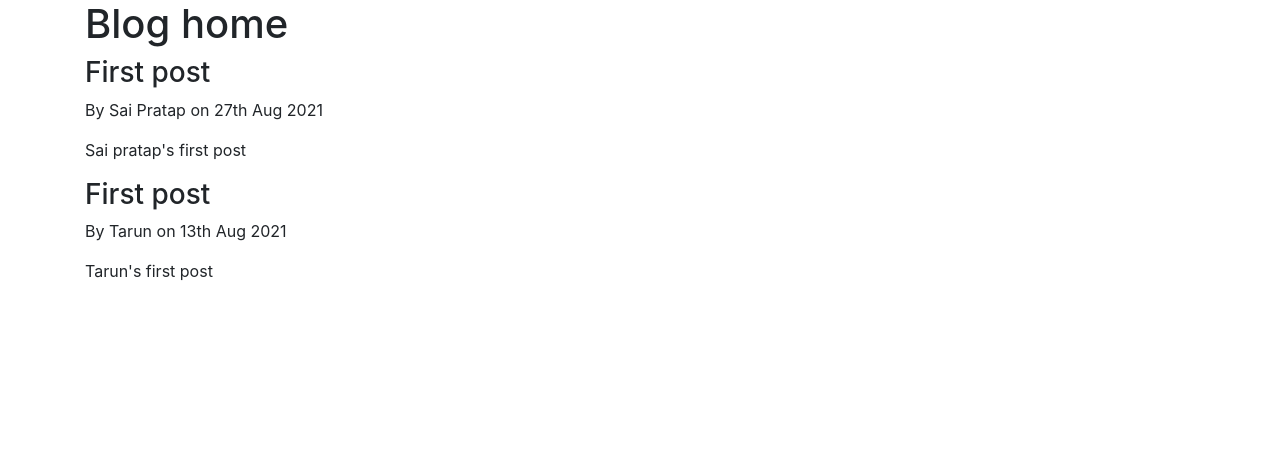
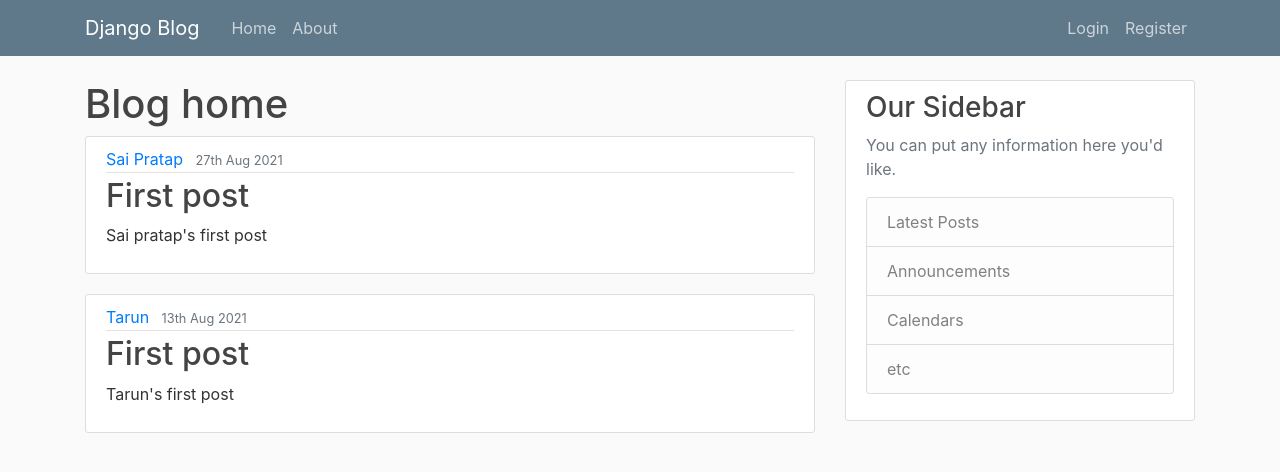
Before and after one commit to saipratap99/blog-django, a Django app: page / in a window 1280 px wide. Shown: the top 472 px of the page. Run offline with Django 3.2, Linux system fonts and the light colour scheme; some libraries are stand-ins or nearby versions.

Commit message:
Added templates and added static files like css

```diff
--- /dev/null
+++ b/blog_app/static/blog_app/main.css
@@ -0,0 +1,89 @@
+body {
+  background: #fafafa;
+  color: #333333;
+  margin-top: 5rem;
+}
+
+h1,
+h2,
+h3,
+h4,
+h5,
+h6 {
+  color: #444444;
+}
+
+ul {
+  margin: 0;
+}
+
+.bg-steel {
+  background-color: #5f788a;
+}
+
+.site-header .navbar-nav .nav-link {
+  color: #cbd5db;
+}
+
+.site-header .navbar-nav .nav-link:hover {
+  color: #ffffff;
+}
+
+.site-header .navbar-nav .nav-link.active {
+  font-weight: 500;
+}
+
+.content-section {
+  background: #ffffff;
+  padding: 10px 20px;
+  border: 1px solid #dddddd;
+  border-radius: 3px;
+  margin-bottom: 20px;
+}
+
+.article-title {
+  color: #444444;
+}
+
+a.article-title:hover {
+  color: #428bca;
+  text-decoration: none;
+}
+
+.article-content {
+  white-space: pre-line;
+}
+
+.article-img {
+  height: 65px;
+  width: 65px;
+  margin-right: 16px;
+}
+
+.article-metadata {
+  padding-bottom: 1px;
+  margin-bottom: 4px;
+  border-bottom: 1px solid #e3e3e3;
+}
+
+.article-metadata a:hover {
+  color: #333;
+  text-decoration: none;
+}
+
+.article-svg {
+  width: 25px;
+  height: 25px;
+  vertical-align: middle;
+}
+
+.account-img {
+  height: 125px;
+  width: 125px;
+  margin-right: 20px;
+  margin-bottom: 16px;
+}
+
+.account-heading {
+  font-size: 2.5rem;
+}
--- a/blog_app/templates/blog_app/base.html
+++ b/blog_app/templates/blog_app/base.html
@@ -1,3 +1,4 @@
+{% load static %}
 <!DOCTYPE html>
 <html lang="en">
 <head>
@@ -5,6 +6,7 @@
   <meta name="viewport" content="width=device-width, initial-scale=1, shrink-to-fit=no">
   <!-- Bootstrap css -->
   <link rel="stylesheet" href="https://stackpath.bootstrapcdn.com/bootstrap/4.3.1/css/bootstrap.min.css" integrity="sha384-ggOyR0iXCbMQv3Xipma34MD+dH/1fQ784/j6cY/iJTQUOhcWr7x9JvoRxT2MZw1T" crossorigin="anonymous">
+  <link rel="stylesheet" href="{% static 'blog_app/main.css' %}">
   {% if title %}
     <title>Django Blog - {{ title }}</title>
   {% else %}
@@ -12,9 +14,47 @@
   {% endif %}
 </head>
 <body>
-  <div class="container">
-    {% block content %}{% endblock %}
-  </div>
+  <header class="site-header">
+  <nav class="navbar navbar-expand-md navbar-dark bg-steel fixed-top">
+    <div class="container">
+      <a class="navbar-brand mr-4" href="/">Django Blog</a>
+      <button class="navbar-toggler" type="button" data-toggle="collapse" data-target="#navbarToggle" aria-controls="navbarToggle" aria-expanded="false" aria-label="Toggle navigation">
+      <span class="navbar-toggler-icon"></span>
+      </button>
+      <div class="collapse navbar-collapse" id="navbarToggle">
+        <div class="navbar-nav mr-auto">
+          <a class="nav-item nav-link" href="{% url 'blog-home' %}">Home</a>
+          <a class="nav-item nav-link" href="{% url 'blog-about' %}">About</a>
+        </div>
+        <!-- Navbar Right Side -->
+        <div class="navbar-nav">
+          <a class="nav-item nav-link" href="#">Login</a>
+          <a class="nav-item nav-link" href="#">Register</a>
+        </div>
+      </div>
+    </div>
+  </nav>
+  </header>
+  <main role="main" class="container">
+    <div class="row">
+      <div class="col-md-8">
+        {% block content %}{% endblock %}
+      </div>
+      <div class="col-md-4">
+        <div class="content-section">
+          <h3>Our Sidebar</h3>
+          <p class='text-muted'>You can put any information here you'd like.
+            <ul class="list-group">
+              <li class="list-group-item list-group-item-light">Latest Posts</li>
+              <li class="list-group-item list-group-item-light">Announcements</li>
+              <li class="list-group-item list-group-item-light">Calendars</li>
+              <li class="list-group-item list-group-item-light">etc</li>
+            </ul>
+          </p>
+        </div>
+      </div>
+    </div>
+  </main>
   <!-- Bootstrap js -->
   <script src="https://code.jquery.com/jquery-3.3.1.slim.min.js" integrity="sha384-q8i/X+965DzO0rT7abK41JStQIAqVgRVzpbzo5smXKp4YfRvH+8abtTE1Pi6jizo" crossorigin="anonymous"></script>
   <script src="https://cdnjs.cloudflare.com/ajax/libs/popper.js/1.14.7/umd/popper.min.js" integrity="sha384-UO2eT0CpHqdSJQ6hJty5KVphtPhzWj9WO1clHTMGa3JDZwrnQq4sF86dIHNDz0W1" crossorigin="anonymous"></script>
--- a/blog_app/templates/blog_app/home.html
+++ b/blog_app/templates/blog_app/home.html
@@ -2,8 +2,15 @@
 {% block content %}
   <h1>Blog home</h1>
   {% for post in posts %}
-    <h3>{{post.title}}</h3>
-    <p>By {{ post.author }} on {{ post.date_posted }}</p>
-    <p>{{ post.content }}</p>
+    <article class="media content-section">
+      <div class="media-body">
+        <div class="article-metadata">
+          <a class="mr-2" href="#">{{ post.author }}</a>
+          <small class="text-muted">{{ post.date_posted }}</small>
+        </div>
+        <h2><a class="article-title" href="#">{{ post.title }}</a></h2>
+        <p class="article-content">{{ post.content }}</p>
+      </div>
+    </article>
   {% endfor %}
 {% endblock content %}
```
